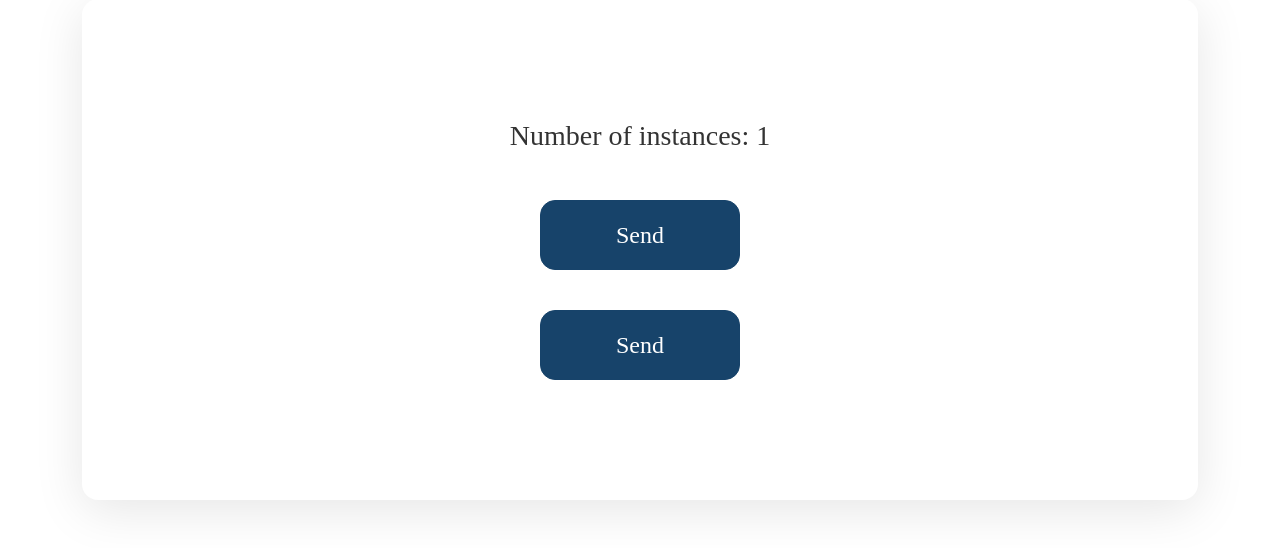
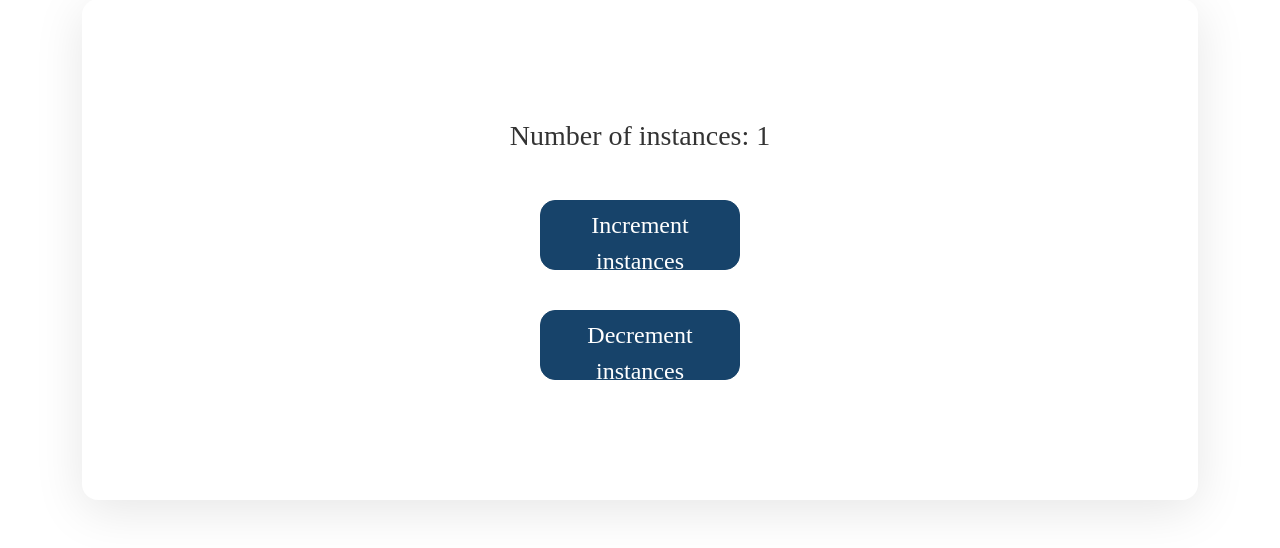
Before and after one commit to MohammedHasan-99/ImageHash, a Flask app: template app/templates/pool-resize.html in a window 1280 px wide. Shown: the part 287-835 px from the top of the page. Run offline with Flask 2, Linux system fonts and the light colour scheme; the template is opened without the code that fills it: most values are stand-ins (such as "Sample title", 1, 10 or a date in 2020); some libraries are stand-ins or nearby versions.

Commit message:
Update pool-resize.html

```diff
--- a/app/templates/pool-resize.html
+++ b/app/templates/pool-resize.html
@@ -61,7 +61,7 @@
                 <form action="/increase" method="post">
 
 
-                    <button type="submit" class="btn btn-success">Send</button>
+                    <button type="submit" class="btn btn-success">Increment instances</button>
                     {%if message%}
                     <div class="result mt-5">
                         <h3>{{message}}</h3>
@@ -72,7 +72,7 @@
                 <form action="/decrease" method="post">
 
 
-                    <button type="submit" class="btn btn-success">Send</button>
+                    <button type="submit" class="btn btn-success">Decrement instances</button>
                     {%if message%}
                     <div class="result mt-5">
                         <h3>{{message}}</h3>
```
